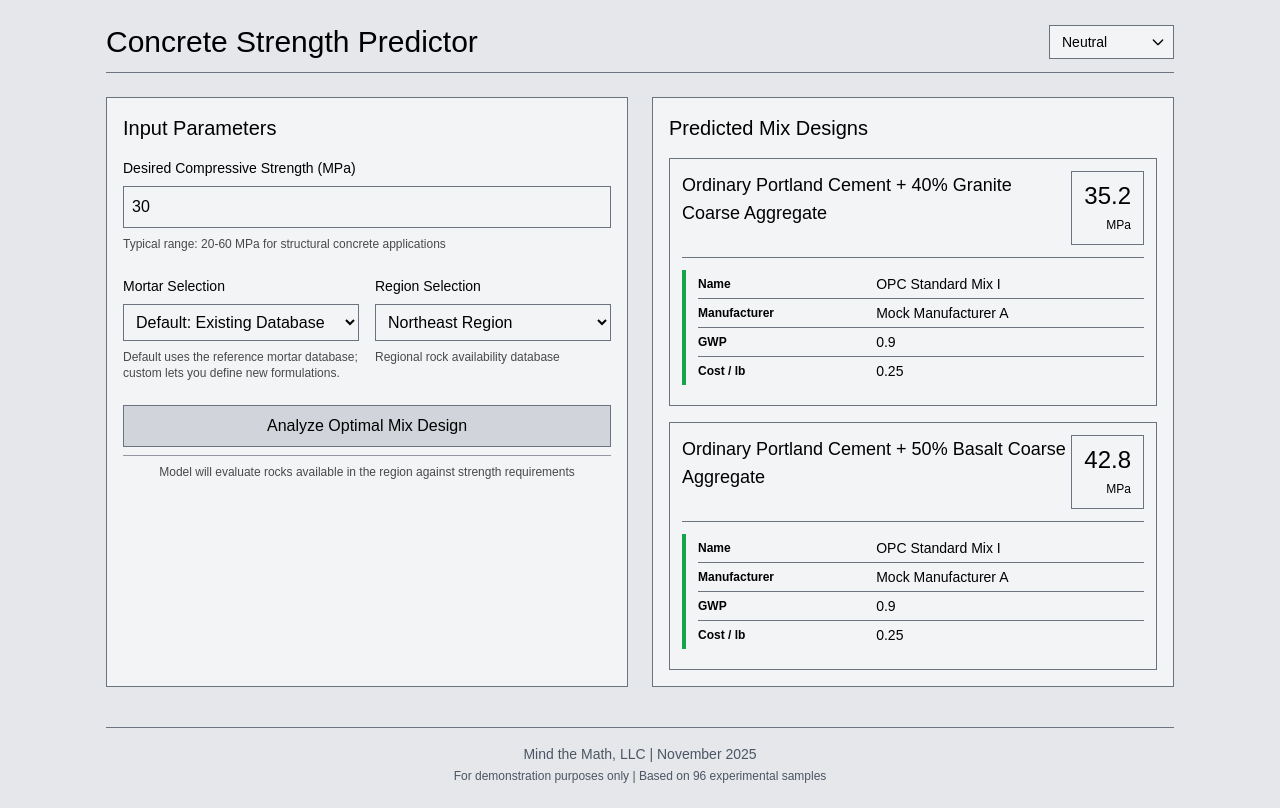
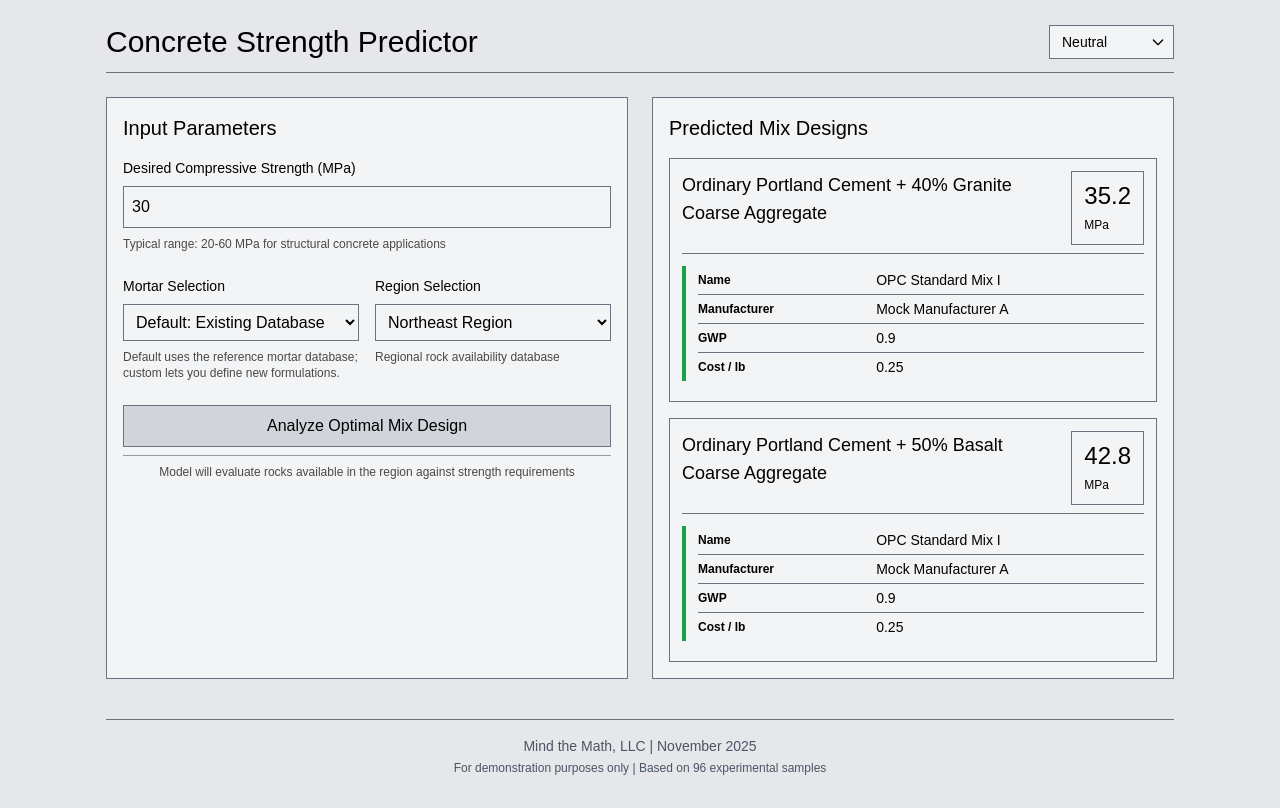
Before and after one commit to mindthemath/concrete, a React (Vite) app: page / in a window 1280 px wide. Built offline with nearby package versions, Linux system fonts and the light colour scheme.

Commit message:
wrapping

```diff
--- a/src/components/OutputPanel.tsx
+++ b/src/components/OutputPanel.tsx
@@ -2,6 +2,7 @@ import React from 'react'
 import { ApiResponse, CustomMortar } from '../types'
 import mortarDb from '../../data/mortar.json'
 import rockDb from '../../data/rock.json'
+import { useTheme } from '../themes/ThemeContext'
 
 interface MortarDbEntry {
   name: string
@@ -50,6 +51,9 @@ interface OutputPanelProps {
 }
 
 const OutputPanel: React.FC<OutputPanelProps> = ({ result, loading, error, mortarMode, customMortars }) => {
+  const { themeId } = useTheme()
+  const isConstruction = themeId === 'construction'
+
   // Placeholder/mock data for demonstration
   const mockResult: ApiResponse = {
     predictions: [
@@ -130,11 +134,11 @@ const OutputPanel: React.FC<OutputPanelProps> = ({ result, loading, error, morta
         {displayResult.predictions.map((prediction, index) => (
           <div
             key={`${prediction.rock_id}-${index}`}
-            className="border p-3"
+            className={`border p-3 ${isConstruction ? 'theme-panel-construction' : ''}`}
             style={{ borderColor: 'var(--theme-panel-border)' }}
           >
-            <div className="flex flex-col md:flex-row justify-between items-start mb-3 pb-2 border-b" style={{ borderColor: 'var(--theme-panel-border)' }}>
-              <div className="mb-2 md:mb-0">
+            <div className="flex justify-between items-start mb-3 pb-2 border-b gap-4" style={{ borderColor: 'var(--theme-panel-border)' }}>
+              <div className="flex-1 min-w-0">
                 {(() => {
                   const rockName = (rockDb as RockDb)[prediction.rock_id]?.name || `Rock ${prediction.rock_id}`
                   const mortarName = (mortarDb as MortarDb)[prediction.mortar_id]?.name || prediction.mortar_id
@@ -147,8 +151,8 @@ const OutputPanel: React.FC<OutputPanelProps> = ({ result, loading, error, morta
                   )
                 })()}
               </div>
-              <div className="text-right mb-1">
-                <div className="inline-block border px-3 py-2" style={{ borderColor: 'var(--theme-panel-border)' }}>
+              <div className="flex-shrink-0">
+                <div className="border px-3 py-2" style={{ borderColor: 'var(--theme-panel-border)' }}>
                   <span className="block text-2xl">
                     {prediction.predicted_compressive_strength_mpa.toFixed(1)}
                   </span>
```
